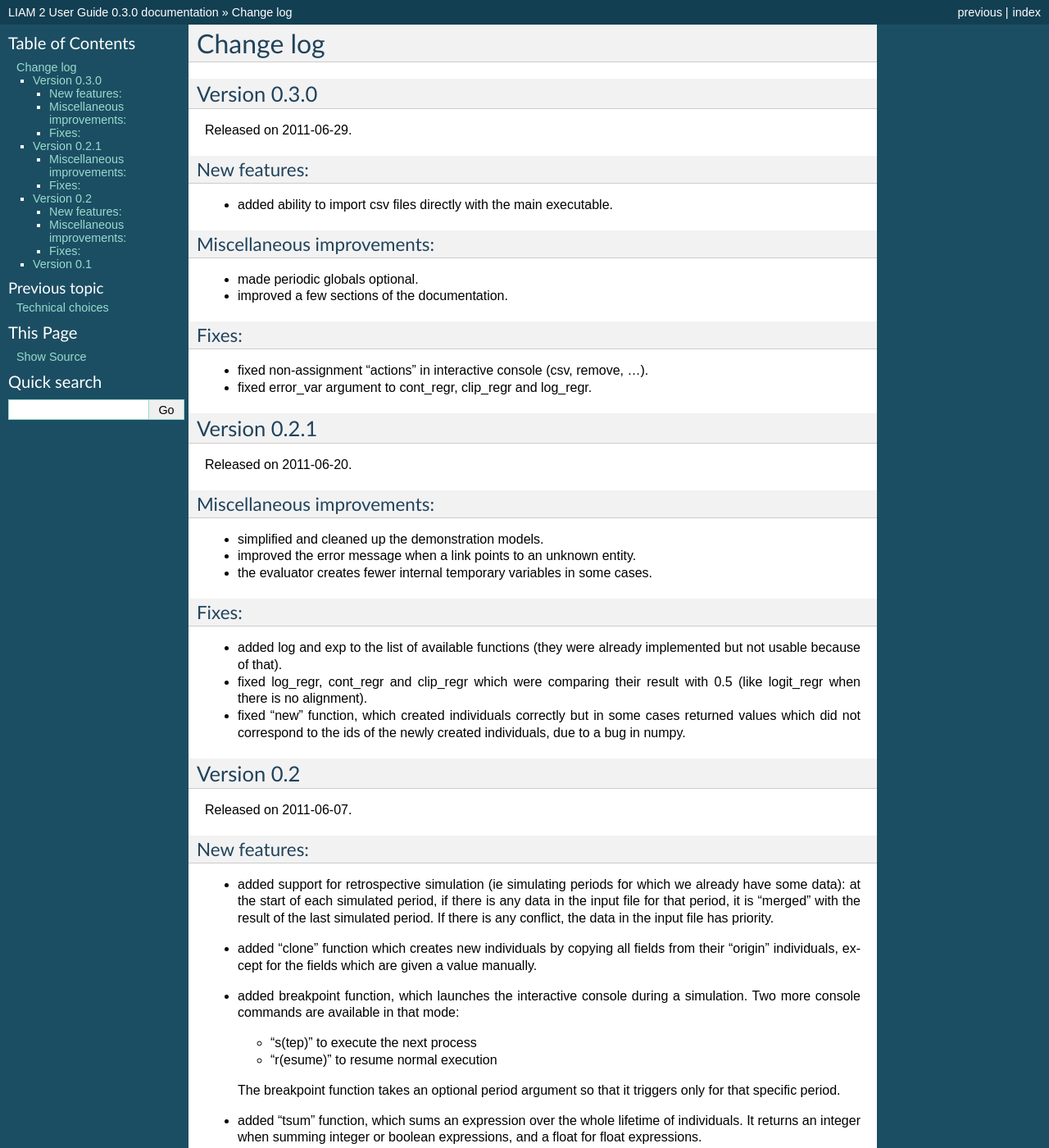
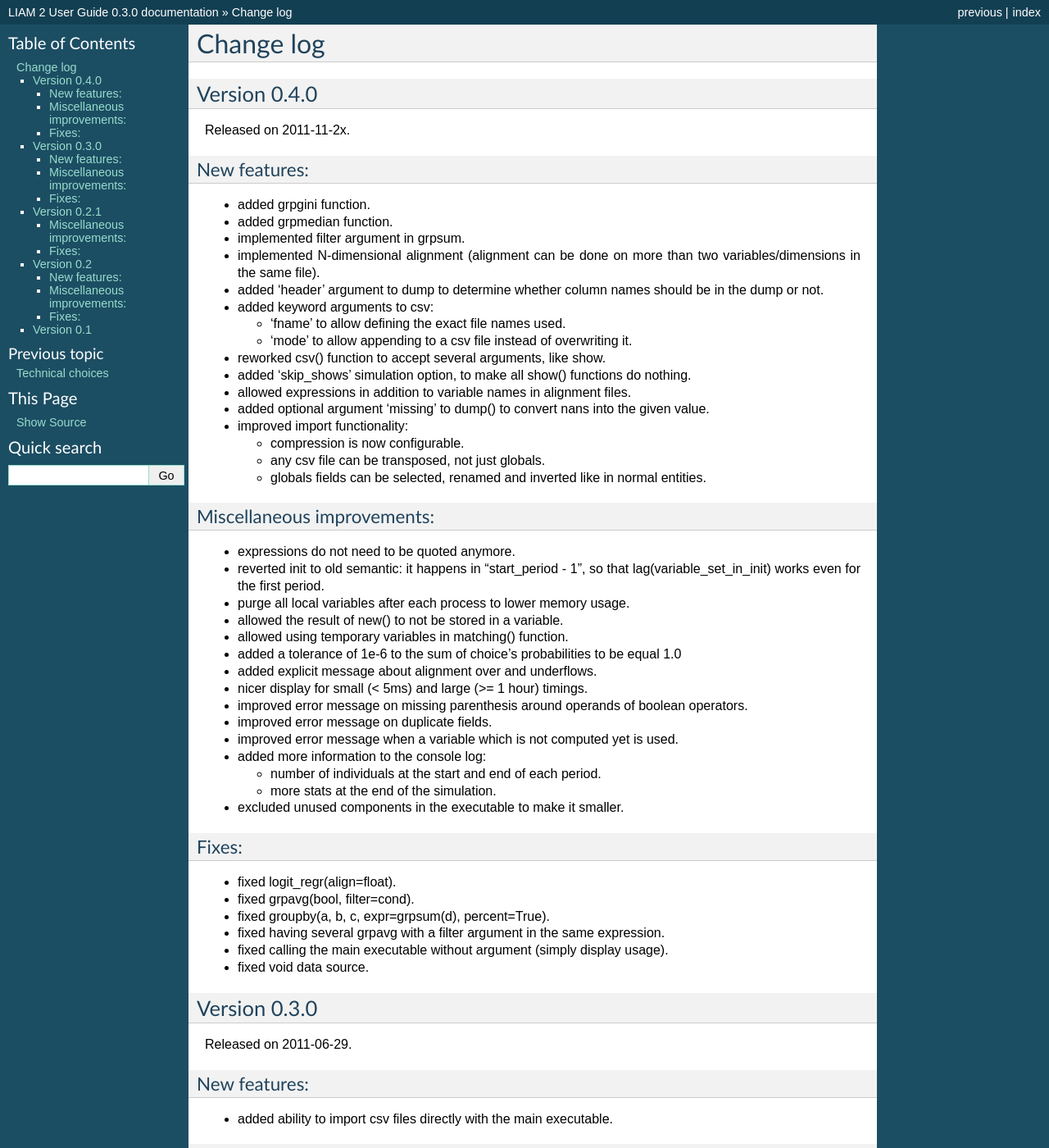
Before and after one commit to liam2/liam2, a Sphinx documentation site: the page built from doc/usersguide/source/changes.rst, in a window 1280 px wide and 1400 px high. Shown: the whole window at 82% size. Built offline with Sphinx 7.4.7, drawn with Linux system fonts in a browser that asks for light colours; formulas are drawn with MathJax 3; some of the changed text lies outside the part shown.

Commit message:
update changelog with changes since last release

```diff
--- a/doc/usersguide/source/changes.rst
+++ b/doc/usersguide/source/changes.rst
@@ -2,6 +2,97 @@
 
 Change log
 ##########
+
+Version 0.4.0
+=============
+
+Released on 2011-11-2x.
+
+New features:
+-------------
+
+* added grpgini function.
+
+* added grpmedian function.
+
+* implemented filter argument in grpsum.
+
+* implemented N-dimensional alignment (alignment can be done on more than two
+  variables/dimensions in the same file).
+
+* added 'header' argument to dump to determine whether column names should
+  be in the dump or not.
+
+* added keyword arguments to csv:
+
+  - 'fname' to allow defining the exact file names used.
+  - 'mode' to allow appending to a csv file instead of overwriting it.
+
+* reworked csv() function to accept several arguments, like show.
+
+* added 'skip_shows' simulation option, to make all show() functions do nothing.
+
+* allowed expressions in addition to variable names in alignment files.
+
+* added optional argument 'missing' to dump() to convert nans into the given
+  value.
+
+* improved import functionality:
+
+  - compression is now configurable.
+  - any csv file can be transposed, not just globals.
+  - globals fields can be selected, renamed and inverted like in normal
+    entities.
+
+Miscellaneous improvements:
+---------------------------
+
+* expressions do not need to be quoted anymore.
+
+* reverted init to old semantic: it happens in "start_period - 1", so that
+  lag(variable_set_in_init) works even for the first period.
+
+* purge all local variables after each process to lower memory usage.
+
+* allowed the result of new() to not be stored in a variable.
+
+* allowed using temporary variables in matching() function.
+
+* added a tolerance of 1e-6 to the sum of choice's probabilities to be equal 1.0
+
+* added explicit message about alignment over and underflows.
+
+* nicer display for small (< 5ms) and large (>= 1 hour) timings.
+
+* improved error message on missing parenthesis around operands of boolean
+  operators.
+
+* improved error message on duplicate fields.
+
+* improved error message when a variable which is not computed yet is used.
+
+* added more information to the console log:
+
+  - number of individuals at the start and end of each period.
+  - more stats at the end of the simulation.
+
+* excluded unused components in the executable to make it smaller.
+
+Fixes:
+------
+
+* fixed logit_regr(align=float).
+
+* fixed grpavg(bool, filter=cond).
+
+* fixed groupby(a, b, c, expr=grpsum(d), percent=True).
+
+* fixed having several grpavg with a filter argument in the same expression.
+
+* fixed calling the main executable without argument (simply display usage).
+
+* fixed void data source.
+
 
 Version 0.3.0
 =============
@@ -27,6 +118,7 @@
 
 * fixed error_var argument to cont_regr, clip_regr and log_regr.
 
+
 Version 0.2.1
 =============
 
@@ -50,7 +142,7 @@
 * fixed log_regr, cont_regr and clip_regr which were comparing their result with
   0.5 (like logit_regr when there is no alignment).
 
-* fixed "new" function, which created individuals correctly but in some cases
+* fixed new() function, which created individuals correctly but in some cases
   returned values which did not correspond to the ids of the newly created
   individuals, due to a bug in numpy.
 
@@ -111,7 +203,7 @@
 
 * manually flush the "console" output every time we write to it, not only within
   the interactive console, as some environments (namely when using the notepad++
-  bundle).
+  bundle) do not flush the buffer themselves.
 
 * disable compression of the output/simulation file, as it hurts performance
   quite a bit (the simulation time can be increased by more than 60%).
@@ -131,7 +223,7 @@
 
 * made the "init" section optional (it was never intended to be mandatory).
 
-* added progress bar for copying table
+* added progress bar for copying table.
 
 * optimised some parts for speed, making the whole simulation roughly as fast as
   0.1 even though more work is done.
```
